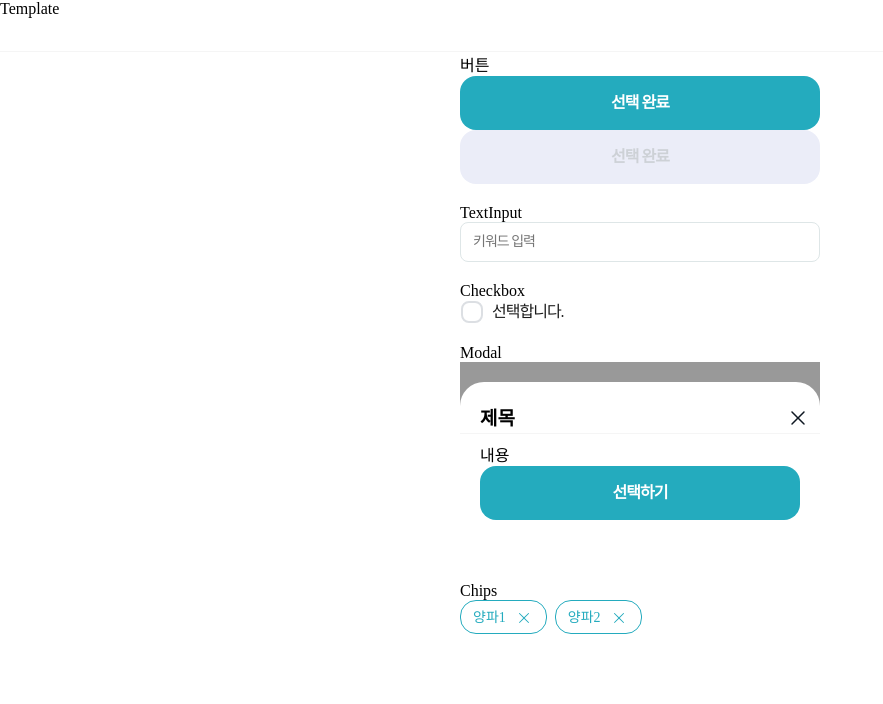
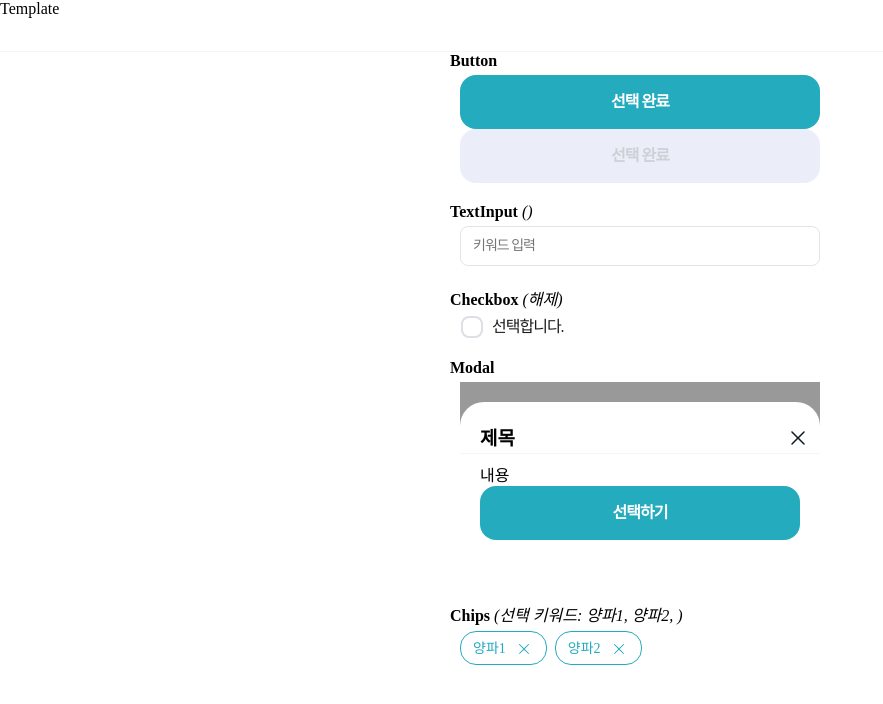
Before and after one commit to surajung/market_sample, a Next.js app: page / in a window 1280 px wide. Shown: the top 704 px of the page, without its empty margins (0-883 px from the left). Built offline with nearby package versions, Linux system fonts and the light colour scheme.

Commit message:
refact: template 인터렉션 내용 추가

```diff
--- a/components/Chips/Chips.tsx
+++ b/components/Chips/Chips.tsx
@@ -1,13 +1,13 @@
 import { MouseEventHandler } from "react";
 
 interface PropsTypes {
-  id: string;
+  id: number;
   name: string;
   onHandler: MouseEventHandler;
 }
 const Chips = ({ id, name, onHandler }: PropsTypes) => {
   return (
-    <div className="chips" id={id}>
+    <div className="chips" id={`id`}>
       {name}
       <button
         type="button"
--- a/pages/index.tsx
+++ b/pages/index.tsx
@@ -31,7 +31,7 @@ function Index() {
   return (
     <DefaultLayout title="Template">
       <dl className="template__list">
-        <dt>버튼</dt>
+        <dt>Button</dt>
         <dd>
           <Button variant="primary_filled" size="h56" isFullWidth={true}>
             선택 완료
@@ -45,7 +45,9 @@ function Index() {
             선택 완료
           </Button>
         </dd>
-        <dt>TextInput</dt>
+        <dt>
+          TextInput <i>({keyword})</i>
+        </dt>
         <dd>
           <TextInput
             id="search"
@@ -56,7 +58,9 @@ function Index() {
             onChange={(e) => setKeyword(e.target.value)}
           ></TextInput>
         </dd>
-        <dt>Checkbox</dt>
+        <dt>
+          Checkbox <i>({isChecked ? "선택" : "해제"})</i>
+        </dt>
         <dd>
           <Checkbox
             id="test"
@@ -76,7 +80,10 @@ function Index() {
             </Button>
           </Modal>
         </dd>
-        <dt>Chips</dt>
+        <dt>
+          Chips{" "}
+          <i>(선택 키워드: {chipsList.map((item) => `${item.name}, `)})</i>
+        </dt>
         <dd>
           {chipsList.map((item) => (
             <Chips
--- a/styles/common/index.scss
+++ b/styles/common/index.scss
@@ -23,6 +23,14 @@
 // template
 dl {
   &.template__list {
+    dt {
+      margin-left: -10px;
+      padding-bottom: 5px;
+      font-weight: bold;
+      i {
+        font-weight: normal;
+      }
+    }
     dd {
       padding-bottom: 20px;
     }
```
